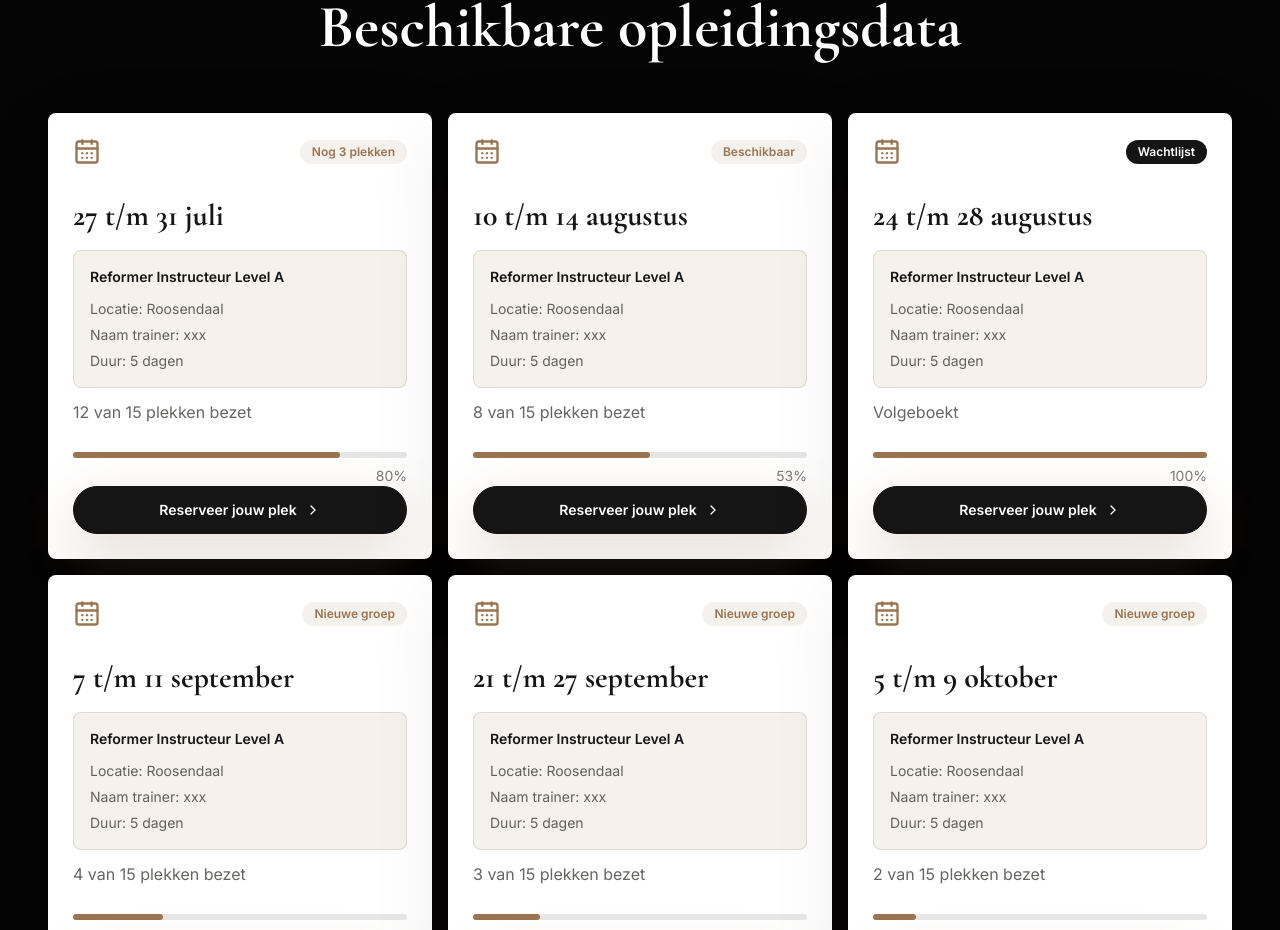
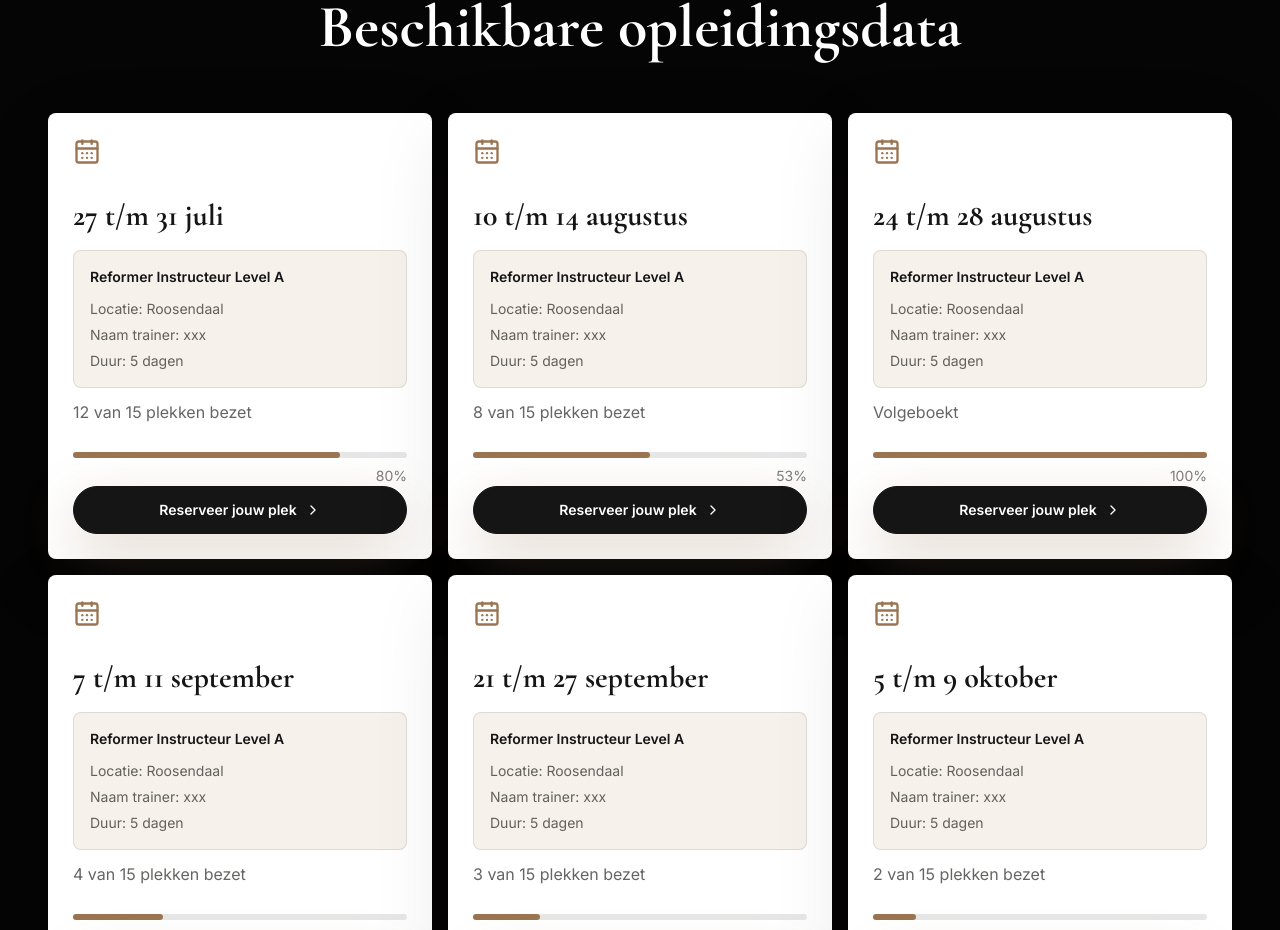
Before and after one commit to jochemsebastiaanvankuijk-rgb/dutch-reformer-academy, a Next.js app: page / in a window 1280 px wide. Shown: the part 1685-2615 px from the top of the page. Built offline with nearby package versions, Linux system fonts and the light colour scheme.

Commit message:
Remove training date status badges

```diff
--- a/components/LandingPage.tsx
+++ b/components/LandingPage.tsx
@@ -427,17 +427,8 @@ export default function LandingPage() {
                   transition={{ delay: index * 0.06, duration: 0.6 }}
                   className="flex h-full min-h-[430px] flex-col rounded-lg border border-white/10 bg-white p-6 text-ink shadow-soft transition duration-300 hover:-translate-y-1"
                 >
-                  <div className="mb-8 flex items-center justify-between gap-4">
+                  <div className="mb-8 flex items-center gap-4">
                     <CalendarDays aria-hidden="true" className="h-7 w-7 text-bronze" />
-                    <span
-                      className={`rounded-full px-3 py-1 text-xs font-semibold ${
-                        item.disabled
-                          ? "bg-ink text-white"
-                          : "bg-bronze/10 text-bronze"
-                      }`}
-                    >
-                      {item.tone}
-                    </span>
                   </div>
                   <h3 className="font-display text-3xl font-bold text-ink">{item.date}</h3>
                   <div className="mt-4 rounded-lg border border-ink/10 bg-linen p-4">
```
